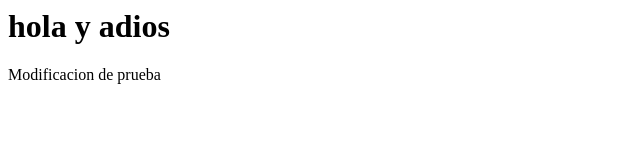
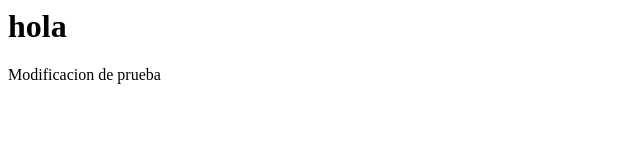
Before and after one commit to ebl0003/tercero, a plain HTML site: page index.html in a window 1280 px wide. Shown: the whole page, without its empty margins (0-640 px from the left). Drawn offline with Linux system fonts and the light colour scheme.

Commit message:
borramos adios

```diff
--- a/index.html
+++ b/index.html
@@ -1,2 +1,2 @@
-<h1>hola y adios</h1>
+<h1>hola</h1>
 <p>Modificacion de prueba</p>
```
